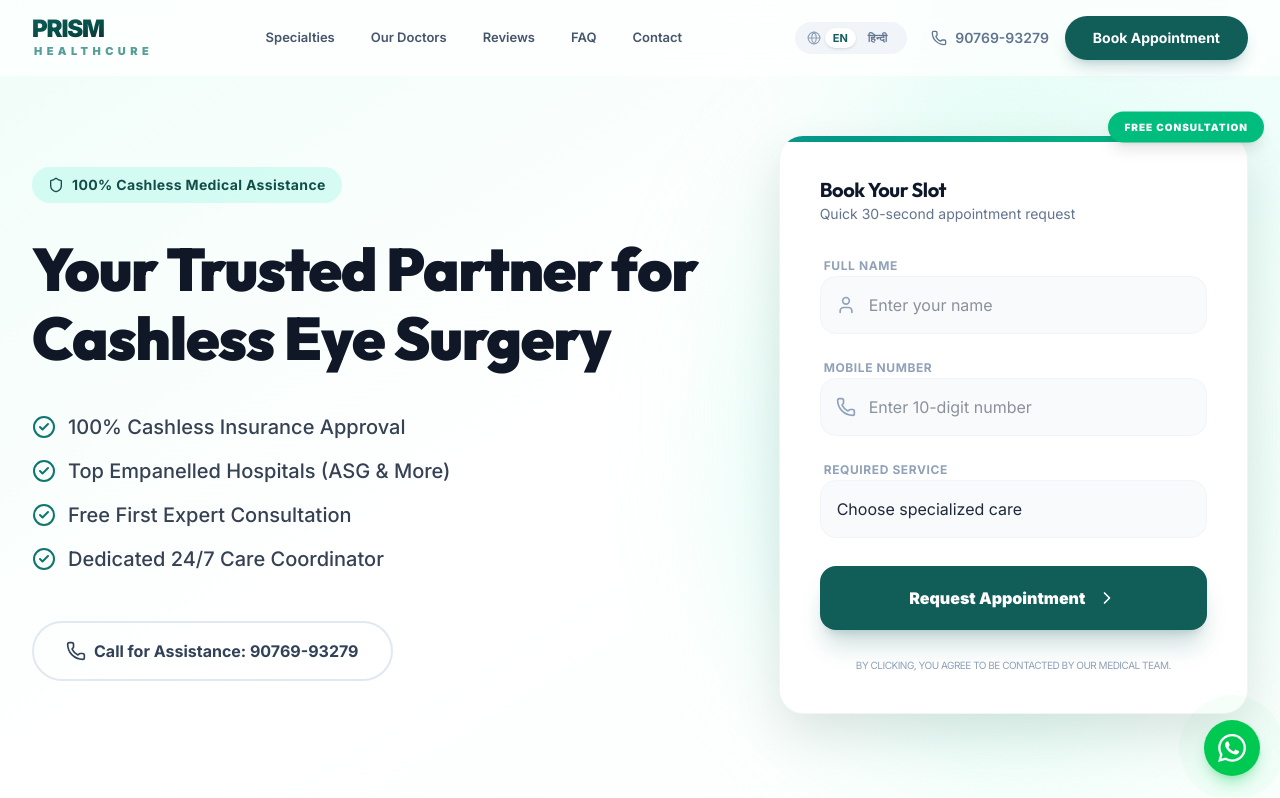
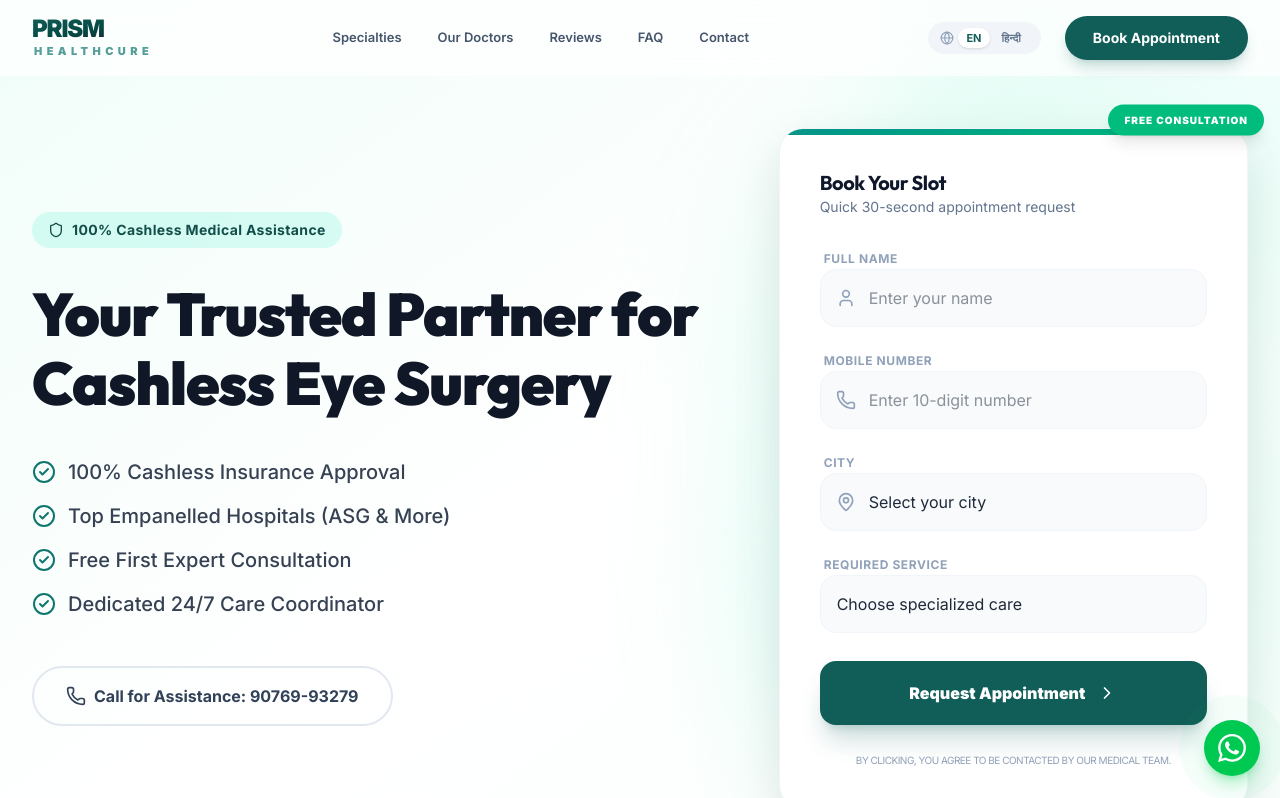
Before and after one commit to sainirmalyajena/prism-healthcure, a Next.js app: page /en in a window 1280 px wide. Shown: the top 798 px of the page. Built offline with nearby package versions, Linux system fonts and the light colour scheme.

Commit message:
update-header-and-form

```diff
--- a/src/app/[lang]/components/AppointmentForm.tsx
+++ b/src/app/[lang]/components/AppointmentForm.tsx
@@ -4,11 +4,12 @@ import { useState } from 'react';
 import { useForm } from 'react-hook-form';
 import { z } from 'zod';
 import { zodResolver } from '@hookform/resolvers/zod';
-import { User, Phone as PhoneIcon, ChevronRight, CheckCircle2, AlertCircle } from 'lucide-react';
+import { User, Phone as PhoneIcon, ChevronRight, CheckCircle2, AlertCircle, MapPin } from 'lucide-react';
 
 const formSchema = z.object({
   name: z.string().min(2, 'Name must be at least 2 characters'),
   mobile: z.string().min(10, 'Please enter a valid phone number'),
+  city: z.string().min(1, 'Please select your city'),
   service: z.string().min(1, 'Please select a service'),
 });
 
@@ -118,6 +119,43 @@ export default function AppointmentForm() {
         </div>
 
         <div className="space-y-1.5">
+          <label className="text-xs font-bold text-slate-400 uppercase tracking-wider ml-1">City</label>
+          <div className="relative group">
+            <div className="absolute left-4 top-1/2 -translate-y-1/2 text-slate-400 group-focus-within:text-teal-600 transition-colors pointer-events-none">
+              <MapPin className="w-5 h-5" />
+            </div>
+            <select
+              {...register('city')}
+              className={`w-full pl-12 pr-4 py-4 bg-slate-50 border rounded-2xl outline-none transition-all appearance-none cursor-pointer ${errors.city ? 'border-red-300 bg-red-50/30' : 'border-slate-100 focus:border-teal-500 focus:bg-white focus:ring-4 focus:ring-teal-500/10'}`}
+              defaultValue=""
+            >
+              <option value="" disabled>Select your city</option>
+              <optgroup label="Tier 1 Cities">
+                <option value="Delhi/NCR">Delhi/NCR</option>
+                <option value="Mumbai">Mumbai</option>
+                <option value="Bangalore">Bangalore</option>
+                <option value="Hyderabad">Hyderabad</option>
+                <option value="Chennai">Chennai</option>
+                <option value="Kolkata">Kolkata</option>
+                <option value="Pune">Pune</option>
+                <option value="Ahmedabad">Ahmedabad</option>
+              </optgroup>
+              <optgroup label="Tier 2 Cities">
+                <option value="Jaipur">Jaipur</option>
+                <option value="Lucknow">Lucknow</option>
+                <option value="Chandigarh">Chandigarh</option>
+                <option value="Indore">Indore</option>
+                <option value="Surat">Surat</option>
+                <option value="Nagpur">Nagpur</option>
+                <option value="Kochi">Kochi</option>
+                <option value="Other">Other City</option>
+              </optgroup>
+            </select>
+          </div>
+          {errors.city && <span className="text-red-500 text-xs font-medium mt-1 block ml-1">{errors.city.message}</span>}
+        </div>
+
+        <div className="space-y-1.5">
           <label className="text-xs font-bold text-slate-400 uppercase tracking-wider ml-1">Required Service</label>
           <select
             {...register('service')}
--- a/src/app/[lang]/components/PrismHeader.tsx
+++ b/src/app/[lang]/components/PrismHeader.tsx
@@ -88,13 +88,6 @@ export default function PrismHeader({ lang, dict }: PrismHeaderProps) {
             </Link>
           </div>
 
-          <a
-            href="tel:9076993279"
-            className="flex items-center gap-2 text-sm font-semibold text-slate-500 hover:text-teal-700 transition-colors"
-          >
-            <Phone className="w-4 h-4" />
-            90769-93279
-          </a>
           <Link
             href={`/${lang}#appointment`}
             className="bg-teal-700 text-white px-7 py-3 rounded-full text-sm font-bold hover:bg-teal-800 transition-all shadow-lg shadow-teal-700/20 hover:shadow-teal-700/30 hover:-translate-y-0.5 active:translate-y-0"
```
